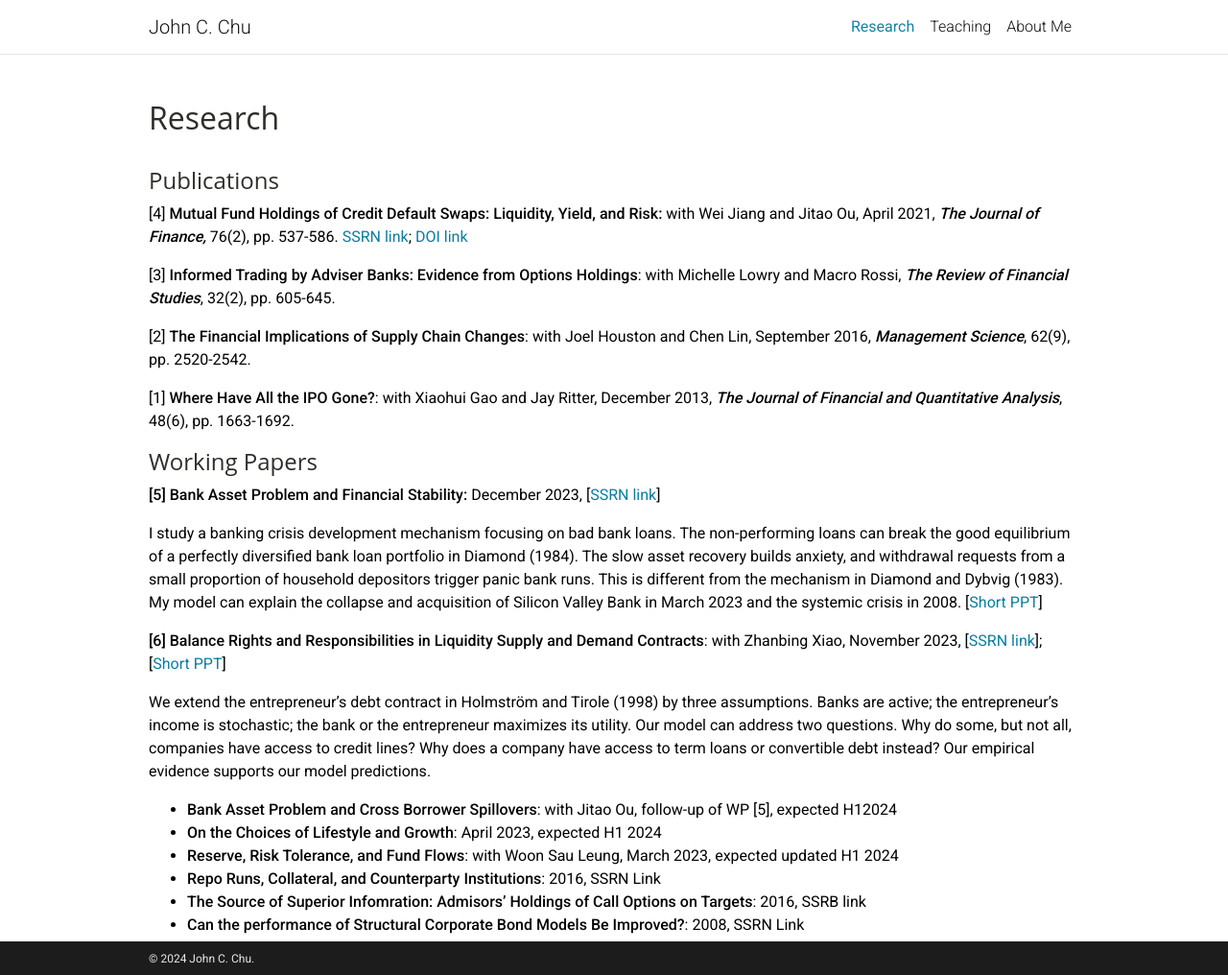
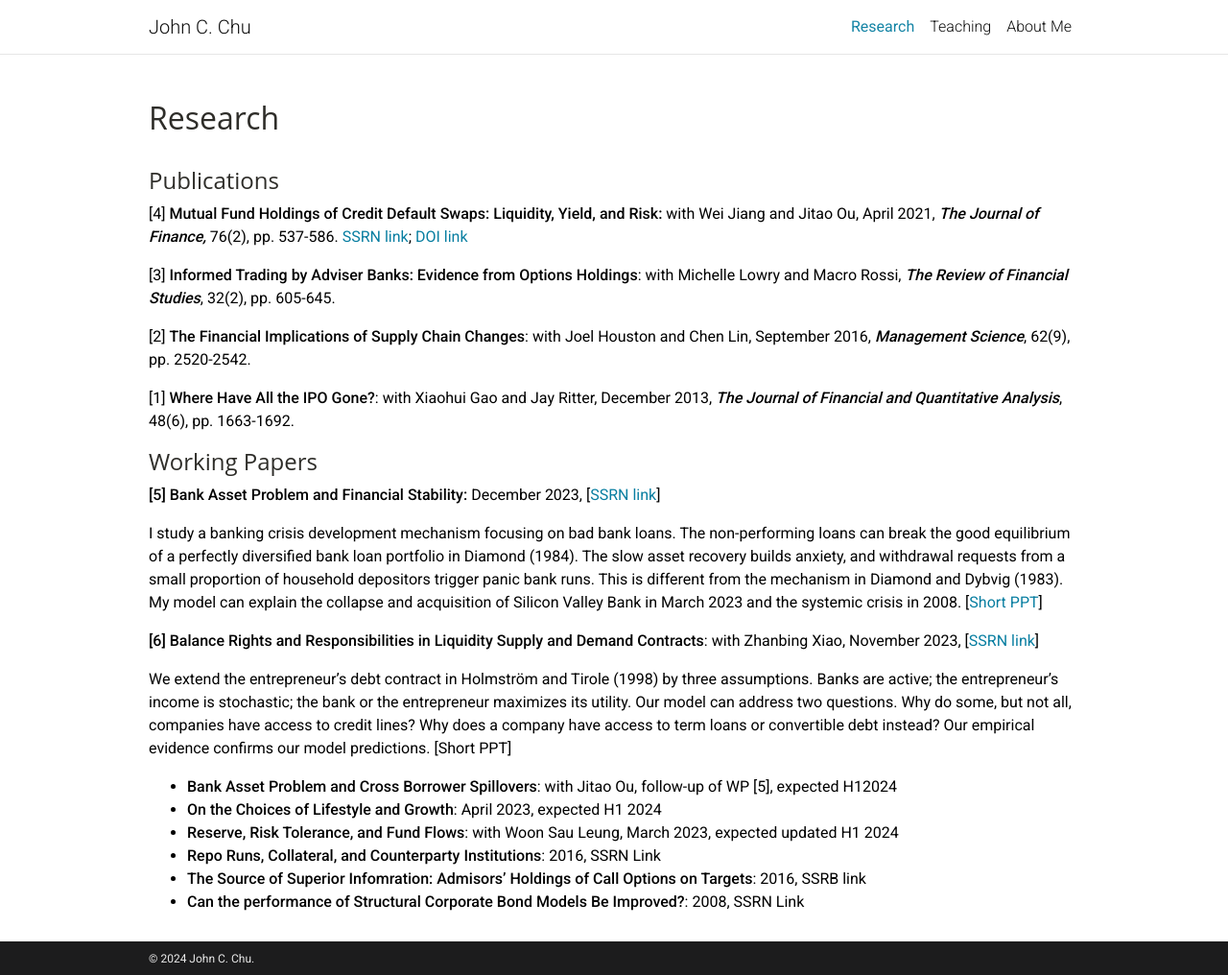
Before and after one commit to johnchu2022/website, a Jekyll site: the page built from _pages/research.md, in a window 1280 px wide and 1016 px high. Shown: the whole window at 96% size. Built offline with Jekyll 4.4.1, drawn with Linux system fonts in a browser that asks for light colours; a style sheet for code colours, icons or effects is not loaded.

Commit message:
Update Pages “research”

```diff
--- a/_pages/research.md
+++ b/_pages/research.md
@@ -21,9 +21,9 @@
 
 I study a banking crisis development mechanism focusing on bad bank loans. The non-performing loans can break the good equilibrium of a perfectly diversified bank loan portfolio in Diamond (1984). The slow asset recovery builds anxiety, and withdrawal requests from a small proportion of household depositors trigger panic bank runs.  This is different from the mechanism in Diamond and Dybvig (1983). My model can explain the collapse and acquisition of Silicon Valley Bank in March 2023 and the systemic crisis in 2008. [[Short PPT](https://www.dropbox.com/scl/fi/0d0k94sac9psjogyjxpnw/Banks_pres.pdf?rlkey=0cjopbjvq4o78ubn8fx8lbbke&dl=0)]
 
-**\[6] B﻿alance Rights and Responsibilities in Liquidity Supply and Demand Contracts**: with Zhanbing Xiao, November 2023, [](https://papers.ssrn.com/sol3/papers.cfm?abstract_id=4649372)[[SSRN link](https://papers.ssrn.com/sol3/papers.cfm?abstract_id=4649372)]; [[Short PPT](https://www.dropbox.com/scl/fi/0crnqwd8scjkqyjh0krw4/Pro_LC_pres.pdf?rlkey=nqm1pe968v72o99d2yt6uatw8&dl=0)]
+**\[6] B﻿alance Rights and Responsibilities in Liquidity Supply and Demand Contracts**: with Zhanbing Xiao, November 2023, [](https://papers.ssrn.com/sol3/papers.cfm?abstract_id=4649372)[[SSRN link](https://papers.ssrn.com/sol3/papers.cfm?abstract_id=4649372)]
 
-We extend the entrepreneur’s debt contract in Holmström and Tirole (1998) by three assumptions. Banks are active; the entrepreneur’s income is stochastic; the bank or the entrepreneur maximizes its utility. Our model can address two questions. Why do some, but not all, companies have access to credit lines? Why does a company have access to term loans or convertible debt instead? Our empirical evidence supports our model predictions.
+We extend the entrepreneur’s debt contract in Holmström and Tirole (1998) by three assumptions. Banks are active; the entrepreneur’s income is stochastic; the bank or the entrepreneur maximizes its utility. Our model can address two questions. Why do some, but not all, companies have access to credit lines? Why does a company have access to term loans or convertible debt instead? Our empirical evidence confirms our model predictions. \[Short PPT]
 
 * **B﻿ank Asset Problem and Cross Borrower Spillovers**: with Jitao Ou, follow-up of WP \[5], expected H12024
 * **O﻿n the Choices of Lifestyle and Growth**: April 2023, expected H1 2024
```
